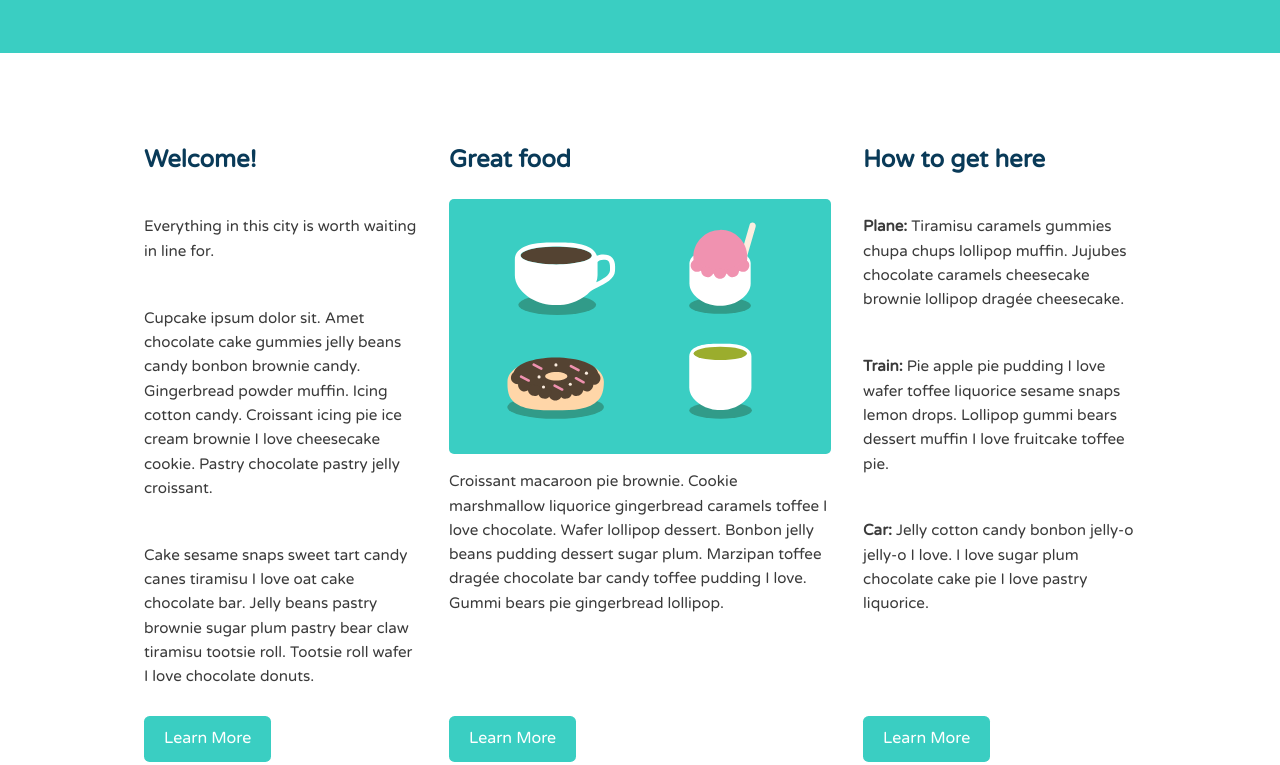
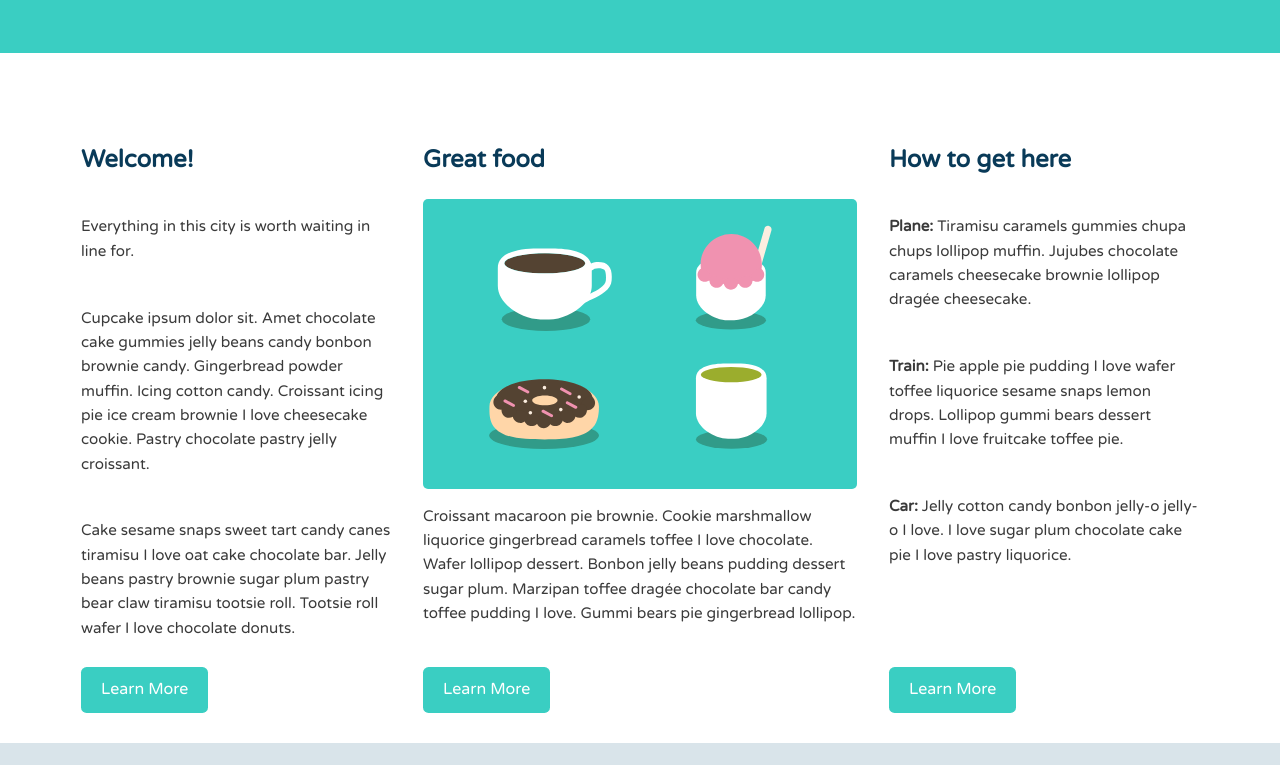
Before and after one commit to EEymann/BestCityGuide3, a plain HTML site: page index.html in a window 1280 px wide. Shown: the part 427-1192 px from the top of the page. Drawn offline with Linux system fonts and the light colour scheme.

Commit message:
add width and margin to the main-header and row in media queries.

```diff
--- a/css/base.css
+++ b/css/base.css
@@ -120,11 +120,14 @@ img {
 ==================================== */
 
 @media (min-width: 769px) {
+
 	.main-header,
 	.row {
 		width: 90%;
 		margin: 0 auto;
+		max-width: 1150px;
 	}
+
 	.tagline {
 		font-size: 1.4em;
 	}
@@ -132,7 +135,8 @@ img {
 @media (min-width: 1025px) {
 	.main-header,
 	.row {
-		width: 80%;
+		width: 90%;
+		margin: 0 auto;
 		max-width: 1150px;
 	}
 }
```
